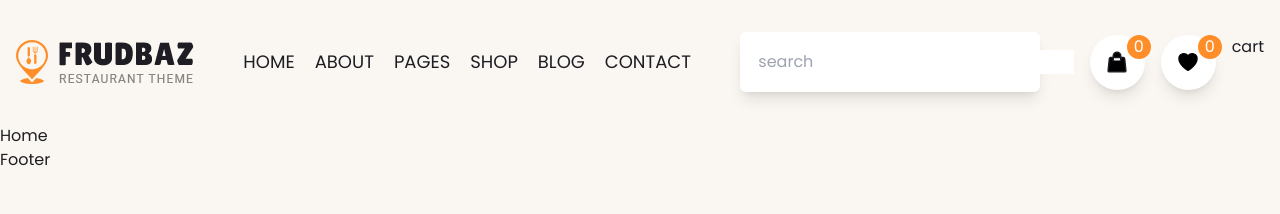
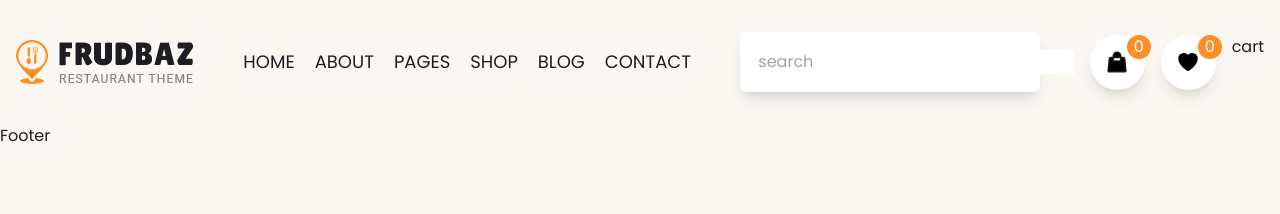
Before and after one commit to yastrb/vite-food-app, a React (Vite) app: page /home in a window 1280 px wide. Shown: the top 214 px of the page. Built offline with nearby package versions, Linux system fonts and the light colour scheme.

Commit message:
menu section added

```diff
--- a/src/components/home/Home.jsx
+++ b/src/components/home/Home.jsx
@@ -1,8 +1,11 @@
 import React from 'react'
+import MenuSection from './menu/menu'
 
 const Home = () => {
   return (
-    <div>Home</div>
+    <div>
+      <MenuSection/>
+    </div>
   )
 }
 
--- /dev/null
+++ b/src/components/home/menu/Menu.jsx
@@ -0,0 +1,15 @@
+import React from 'react'
+
+const MenuSection = () => {
+  return (
+    <section>
+        <div className=' container'>
+            <div>
+                <h3></h3>
+            </div>
+        </div>
+    </section>
+  )
+}
+
+export default MenuSection
```
